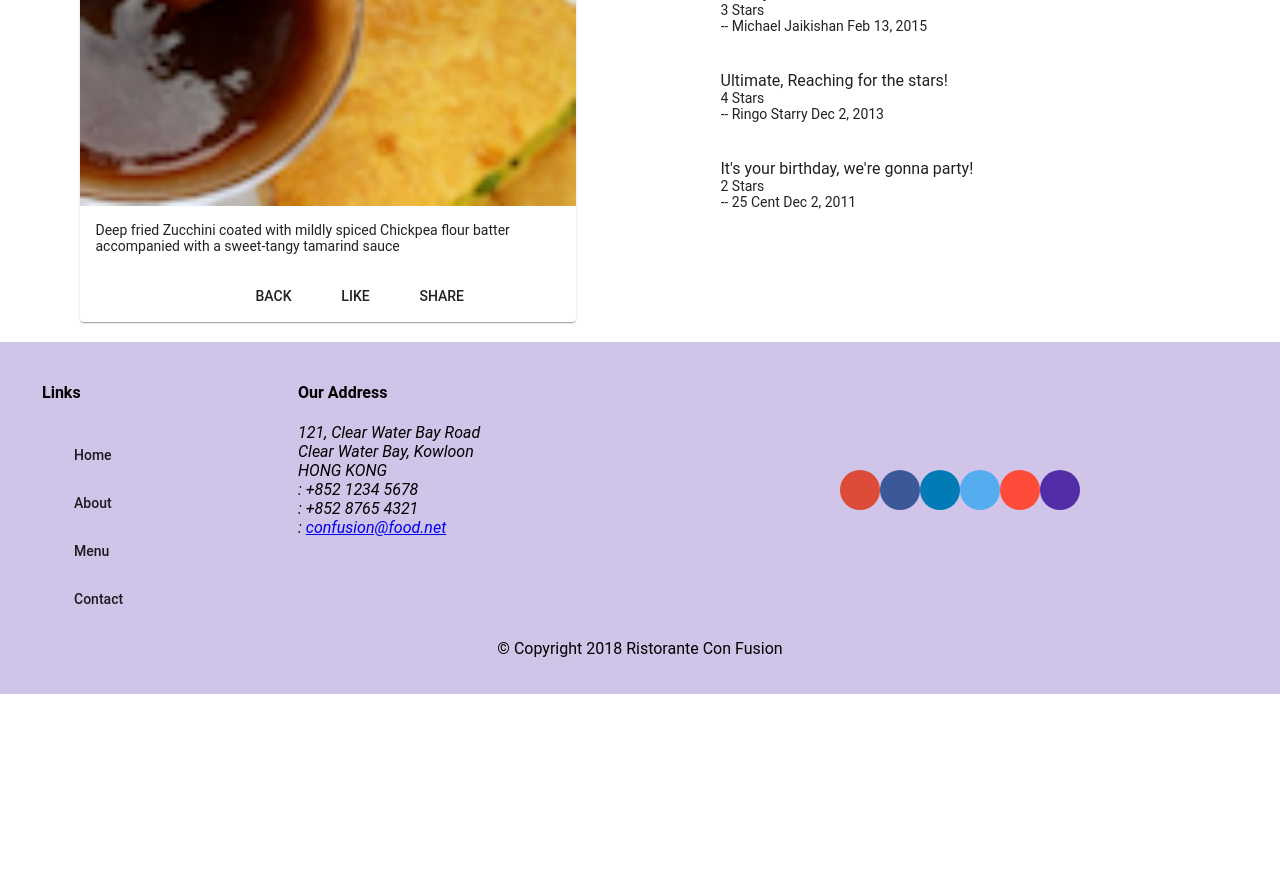
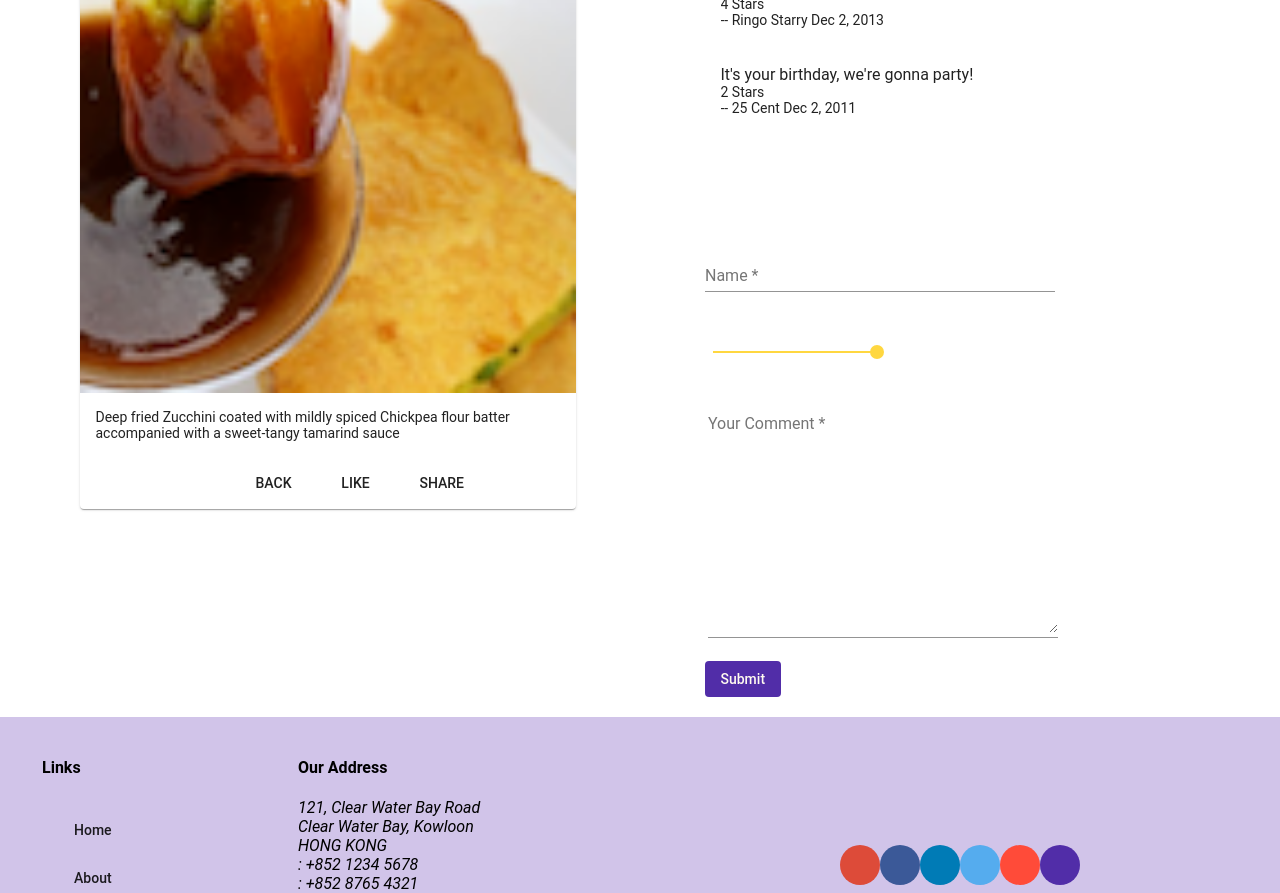
Before and after one commit to mgupta1221/Coursera-AngularSpecialization, an Angular app in the folder Angular/conFusion/: page /dishdetail/1 in a window 1280 px wide. Shown: the part 740-1633 px from the top of the page. Before the commit the page ends 1434 px from the top, so only its background shows below. Built offline with nearby package versions, Linux system fonts and the light colour scheme.

Commit message:
Assignment 3

```diff
--- a/Angular/conFusion/src/app/app.module.ts
+++ b/Angular/conFusion/src/app/app.module.ts
@@ -36,7 +36,7 @@
 import { MatSelectModule } from '@angular/material/select';
 import { MatSlideToggleModule } from '@angular/material/slide-toggle';
 import { ReactiveFormsModule } from '@angular/forms';
-
+import {MatSliderModule} from '@angular/material/slider'
 import { MatProgressSpinnerModule } from '@angular/material/progress-spinner';
 
 @NgModule({
@@ -67,9 +67,11 @@
     MatCheckboxModule,
     FormsModule,
     MatSelectModule,
+    MatSliderModule,
     MatSlideToggleModule,
     ReactiveFormsModule,
     MatProgressSpinnerModule
+    ,
   ],
   providers: [DishService, PromotionService, LeaderService],
   entryComponents: [
--- a/Angular/conFusion/src/app/contact/contact.component.ts
+++ b/Angular/conFusion/src/app/contact/contact.component.ts
@@ -68,6 +68,7 @@
   }
 
   onValueChanged(data?: any) {
+    debugger
     if (!this.feedbackForm) { return; }
     const form = this.feedbackForm;
     for (const field in this.formErrors) {
--- a/Angular/conFusion/src/app/dish-detail/dish-detail.component.html
+++ b/Angular/conFusion/src/app/dish-detail/dish-detail.component.html
@@ -1,14 +1,9 @@
-<div class="container"
-    fxLayout="row wrap"
-    fxLayout.sm="column"
-    fxLayout.xs="column"
-    fxLayoutAlign.gt-md="space-around center"
-    fxLayoutGap="10px"
-    fxLayoutGap.xs="0">
+<div class="container" fxLayout="row wrap" fxLayout.sm="column" fxLayout.xs="column"
+    fxLayoutAlign.gt-md="space-around center" fxLayoutGap="10px" fxLayoutGap.xs="0">
 
     <div fxFlex="40" *ngIf="dish">
         <div fxFlex>
-            <mat-card >
+            <mat-card>
                 <mat-card-header>
                     <mat-card-title>
                         <h3 *ngIf="dish">{{dish.name | uppercase}}</h3>
@@ -20,9 +15,11 @@
                     </p>
                 </mat-card-content>
                 <mat-card-actions>
-                    <button mat-button [routerLink]="['/dishdetail', prev]"><span class="fa fa-chevron-left fa-lg"></span></button>
+                    <button mat-button [routerLink]="['/dishdetail', prev]"><span
+                            class="fa fa-chevron-left fa-lg"></span></button>
                     <span class="flex-spacer"></span>
-                    <button mat-button [routerLink]="['/dishdetail', next]"><span class="fa fa-chevron-right fa-lg"></span></button>
+                    <button mat-button [routerLink]="['/dishdetail', next]"><span
+                            class="fa fa-chevron-right fa-lg"></span></button>
 
                     <button mat-button (click)="goBack()">BACK</button>
                     <button mat-button>LIKE</button>
@@ -32,7 +29,7 @@
         </div>
     </div>
 
-    <div fxFlex="40"  *ngIf="dish">
+    <div fxFlex="40" *ngIf="dish">
         <mat-list>
             <h2>Comments</h2>
             <mat-list-item *ngFor="let comment of dish.comments">
@@ -42,6 +39,46 @@
             </mat-list-item>
 
         </mat-list>
+        <mat-list [hidden]="!cform.valid">
+            <mat-list-item>
+                <p matLine>{{ commentForm.value.comment }}</p>
+                <p matLine> {{ cform.valid ? commentForm.value.rating + ' Stars!':'' }} </p>
+                <p matLine>
+                    {{ cform.valid ?"-- "+ commentForm.value.author:'' }}
+            </mat-list-item>
+        </mat-list>
+
+        <form novalidate [formGroup]="commentForm" #cform="ngForm" (ngSubmit)="onSubmit()">
+
+            <p>
+                <mat-form-field class="half-width" [style.width.px]=350>
+                    <input matInput formControlName="author" placeholder="Name" type="text" required>
+                    <mat-error *ngIf="formErrors.author">{{formErrors.author}}</mat-error>
+                </mat-form-field>
+            </p>
+
+            <p>
+                <mat-slider thumbLabel class="slider" formControlName="rating" tickInterval="1" min="1" max="5"
+                    step="1"></mat-slider>
+            </p>
+
+            <table class="form-size">
+                <td>
+                    <mat-form-field class="full-width" [style.width.px]=350>
+                        <textarea matInput formControlName="comment" placeholder="Your Comment" cols=30 rows=12
+                            required></textarea>
+                        <mat-error *ngIf="formErrors.comment">{{formErrors.comment}}</mat-error>
+                    </mat-form-field>
+                </td>
+            </table>
+
+            <button type="submit" mat-button class="background-primary text-floral-white"
+                [disabled]="!cform.valid">Submit</button>
+        </form>
+
+
+
+
     </div>
 
     <div [hidden]="dish">
--- a/Angular/conFusion/src/app/dish-detail/dish-detail.component.scss
+++ b/Angular/conFusion/src/app/dish-detail/dish-detail.component.scss
@@ -0,0 +1,3 @@
+mat-slider {
+  width: 180px;
+}
--- a/Angular/conFusion/src/app/dish-detail/dish-detail.component.ts
+++ b/Angular/conFusion/src/app/dish-detail/dish-detail.component.ts
@@ -1,9 +1,12 @@
-import { Component, Input, OnInit } from '@angular/core';
+import { Component, Input, OnInit, ViewChild } from '@angular/core';
 import { ActivatedRoute, Params } from '@angular/router';
 import { DishService } from '../services/dish.service';
 import { Dish } from './../shared/dish'
 import { Location } from '@angular/common';
 import { switchMap } from 'rxjs/operators';
+import { FormBuilder, FormControl, FormGroup, NgForm, Validators } from '@angular/forms';
+import { Comment } from '../shared/comment';
+
 
 @Component({
   selector: 'app-dish-detail',
@@ -16,21 +19,74 @@
   dishIds: string[];
   prev: string;
   next: string;
+  commentForm: FormGroup;
+  comment: Comment;
+
+
+  formErrors: any = {
+    'author': '',
+    'rating': '',
+    'comment': '',
+  };
+
+  validationMessages: any = {
+    'author': {
+      'required': 'Author Name is required.',
+      'minlength': 'Author Name must be at least 2 characters long.'
+    },
+
+    'comment': {
+      'required': 'Comment is required.'
+    }
+  };
+
+  @ViewChild('cform', { read: NgForm }) commentFormDirective: any;
 
   constructor(private dishservice: DishService,
     private route: ActivatedRoute,
-    private location: Location) { }
+    private location: Location,
+    private fb: FormBuilder) {
+    this.createForm();
+  }
 
 
   ngOnInit() {
-    // const id = +this.route.snapshot.params['id'];
-    // this.dishservice.getDish(id)
-    //   .subscribe(dish => this.dish = dish);
-
-
     this.dishservice.getDishIds().subscribe(dishIds => this.dishIds = dishIds);
     this.route.params.pipe(switchMap((params: Params) => this.dishservice.getDish(+params['id'])))
       .subscribe(dish => { this.dish = dish; this.setPrevNext(dish.id); });
+  }
+  createForm() {
+
+    this.commentForm = this.fb.group({
+      author: ['', [Validators.required, Validators.minLength(2)]],
+      rating: [5],
+      comment: ['', [Validators.required]]
+    });
+    this.commentForm.valueChanges
+      .subscribe(data => this.onValueChanged(data));
+
+    this.onValueChanged();
+
+  }
+
+  onValueChanged(data?: any) {
+    if (!this.commentForm) { return; }
+    const form = this.commentForm;
+    for (const field in this.formErrors) {
+      if (this.formErrors.hasOwnProperty(field)) {
+        // clear previous error message (if any)
+        this.formErrors[field] = '';
+        const control = form.get(field);
+        if (control && control.dirty && !control.valid) {
+          const messages = this.validationMessages[field];
+          for (const key in control.errors) {
+            if (control.errors.hasOwnProperty(key)) {
+              this.formErrors[field] += messages[key] + ' ';
+            }
+          }
+        }
+      }
+    }
   }
 
   setPrevNext(dishId: number) {
@@ -43,4 +99,22 @@
     this.location.back();
   }
 
+
+  onSubmit() {
+    var submittedComment: Comment = {
+      comment: this.commentForm.value.comment,
+      rating: this.commentForm.value.rating,
+      author: this.commentForm.value.name,
+      date: new Date().toISOString()
+
+    }
+    this.dish.comments.push(submittedComment);
+    this.commentForm.reset({
+      firstname: '',
+      rating: 5,
+      comment: ''
+    });
+    this.commentFormDirective.resetForm();
+  }
+
 }
```
